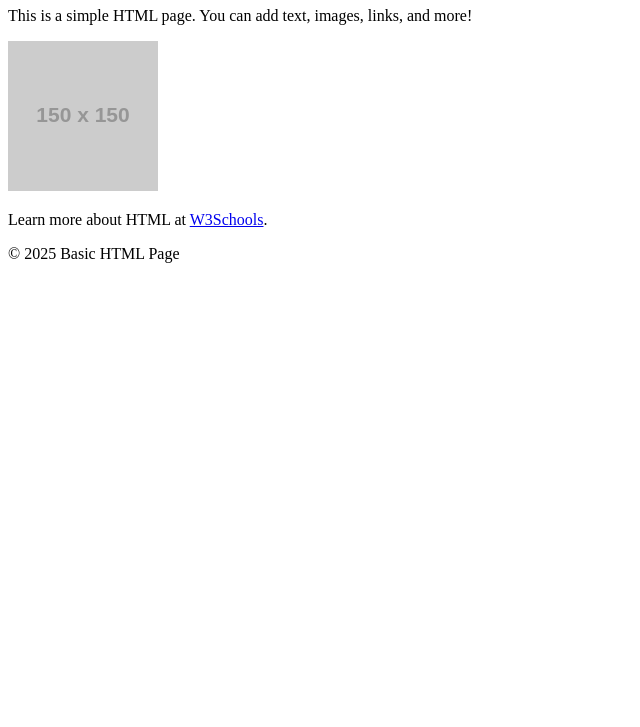
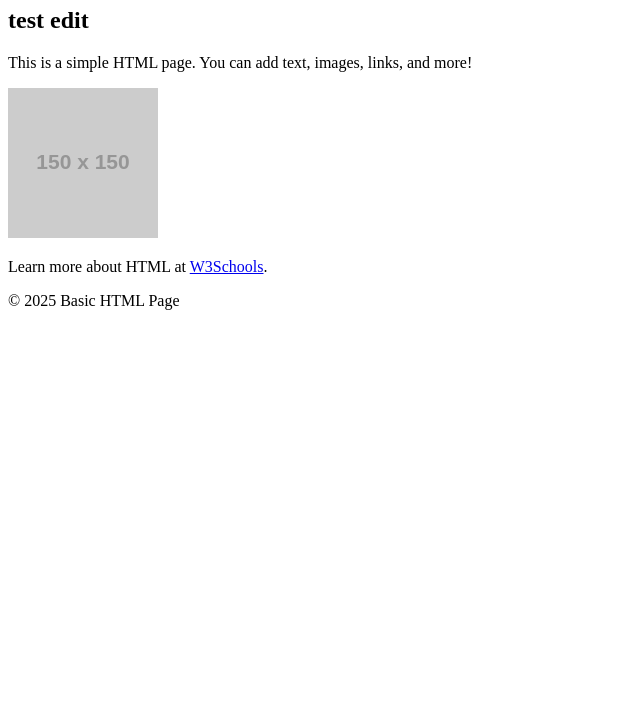
Before and after one commit to shahwar890/index.html, a plain HTML site: page index.html in a window 1280 px wide. Shown: the part 73-800 px from the top of the page, without its empty margins (0-640 px from the left). Drawn offline with Linux system fonts and the light colour scheme; placeholder pictures from the web are drawn by us.

Commit message:
added h2

```diff
--- a/index.html
+++ b/index.html
@@ -9,6 +9,9 @@
     <header>
         <h1>Welcome to My New Dev code Page</h1>
     </header>
+    <header2>
+        <h2>test edit</h2>
+    </header2>
     <main>
         <p>This is a simple HTML page. You can add text, images, links, and more!</p>
         <img src="https://via.placeholder.com/150" alt="Sample Image">
```
